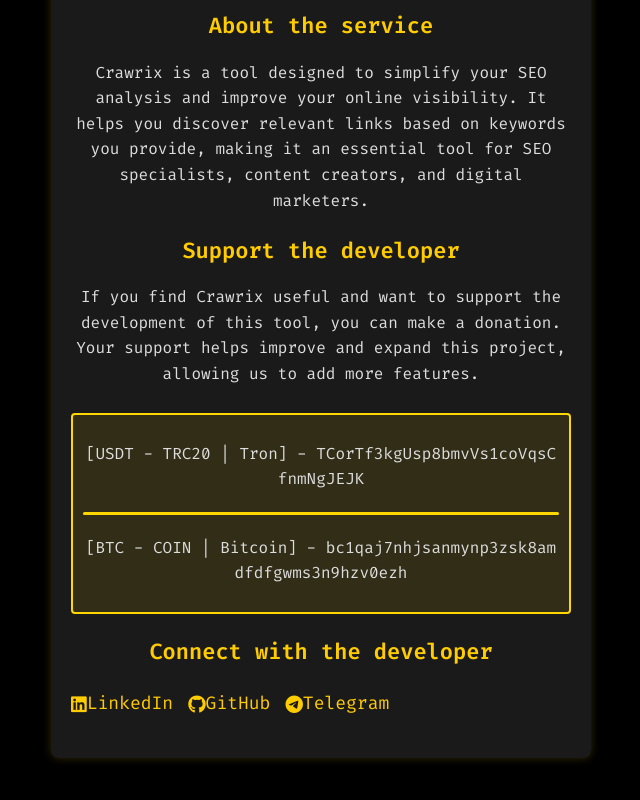
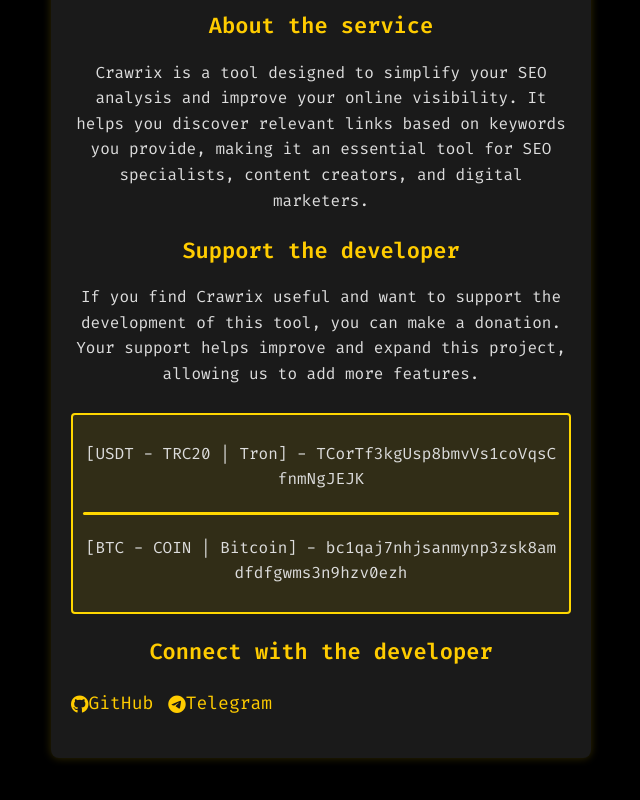
Before and after one commit to Martin13025/CRAWRIX, a React (Vite) app: page / in a window 1280 px wide. Shown: the part 929-1729 px from the top of the page, without its empty margins (319-959 px from the left). Built offline with nearby package versions, Linux system fonts and the light colour scheme.

Commit message:
Update App.tsx
updated socials

```diff
--- a/src/App.tsx
+++ b/src/App.tsx
@@ -178,13 +178,6 @@ return (
         <h4>{t.connectTitle}</h4>
         <div className="social-icons">
           <a
-            href="https://linkedin.com/in/martin-daniels-a6b2b7269"
-            target="_blank"
-            rel="noopener noreferrer"
-          >
-            <i className="fab fa-linkedin"></i> LinkedIn
-        </a>
-        <a
             href="https://github.com/Martin13025"
             target="_blank"
             rel="noopener noreferrer"
```
Lines whose indentation alone changed are shown as unchanged.
